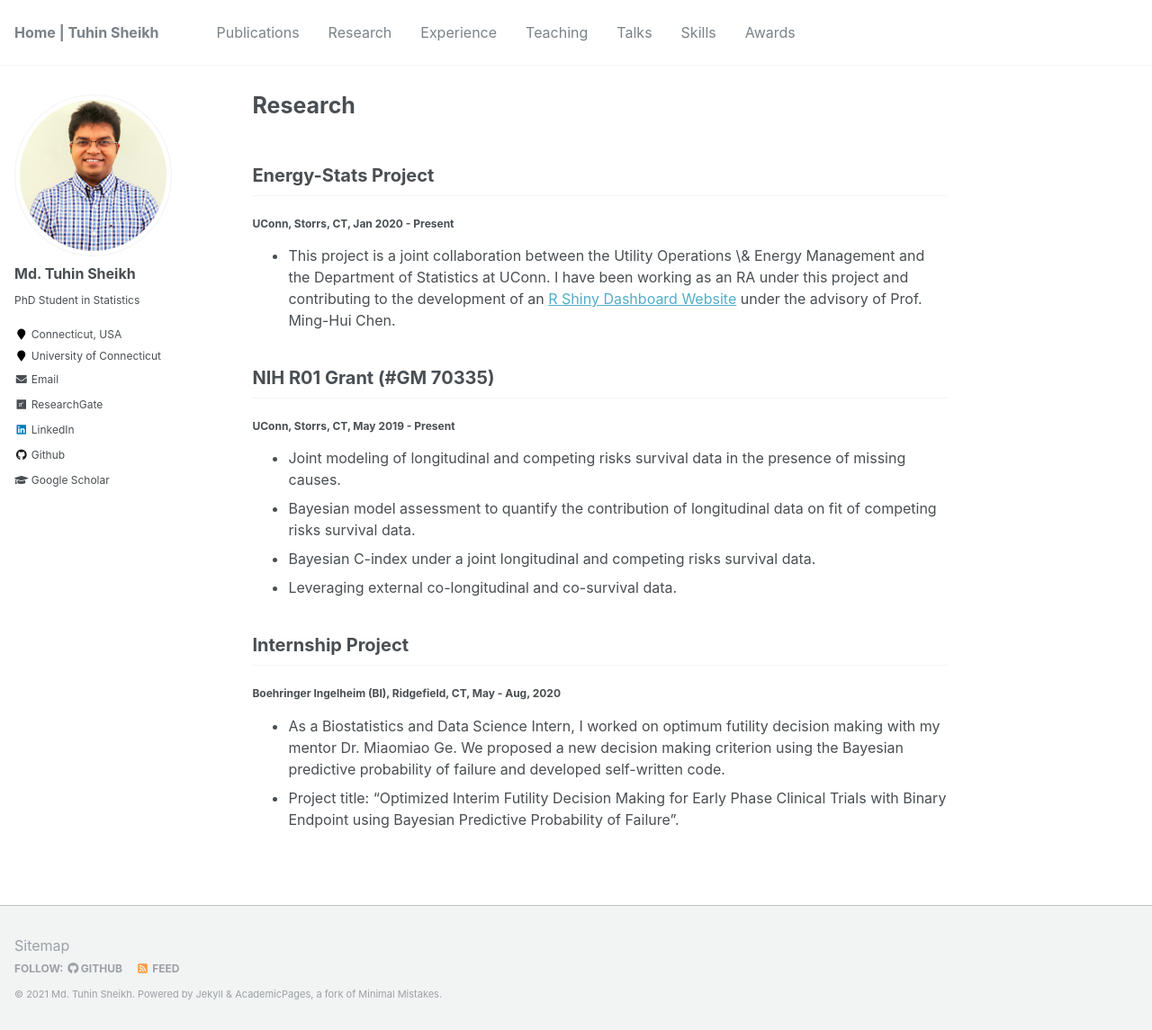
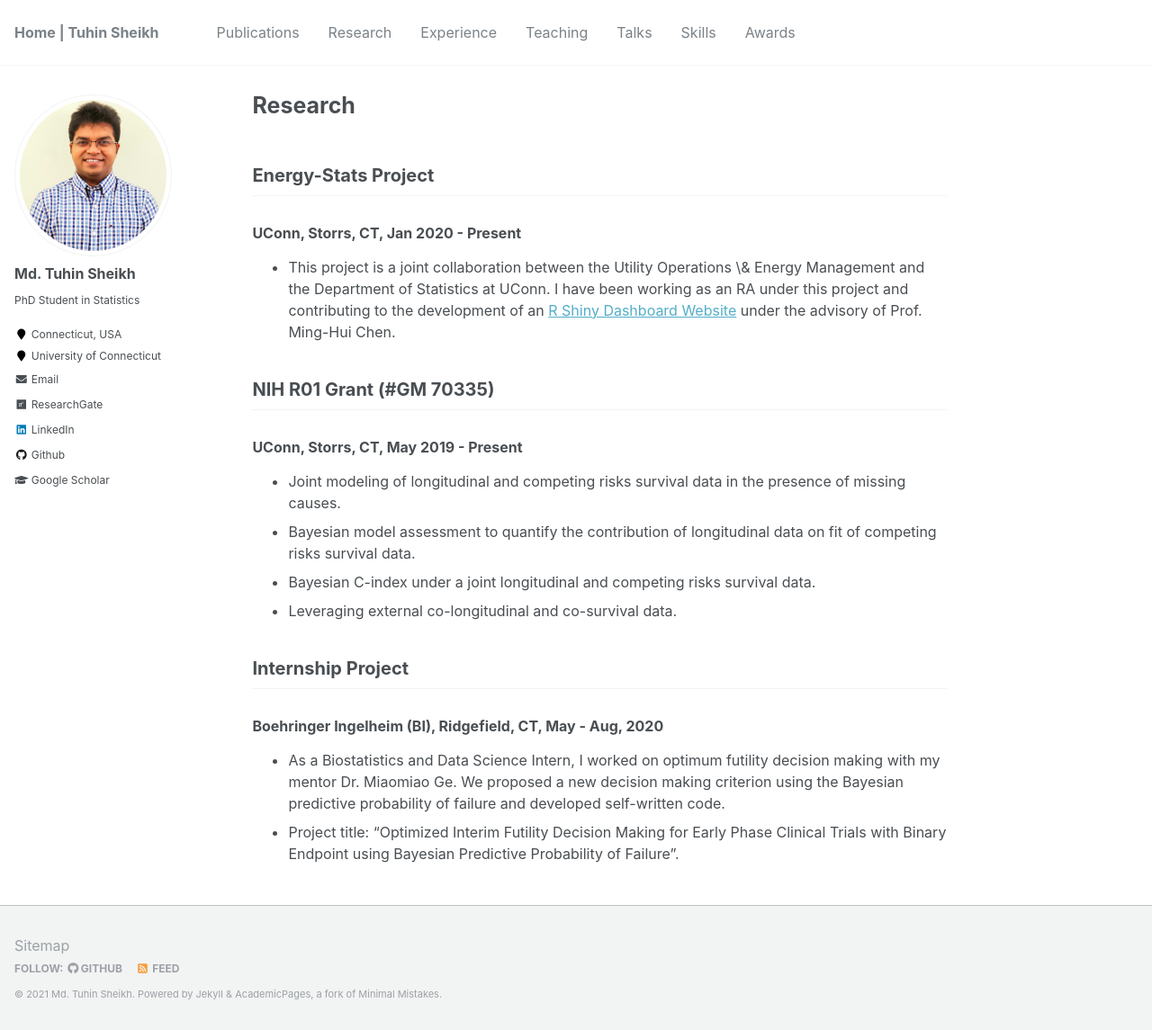
Before and after one commit to mdtuhinsheikh/mdtuhinsheikh.github.io, a Jekyll site: the page built from _pages/research.md, in a window 1280 px wide and 1145 px high. Shown: the whole window at 90% size. Built offline with Jekyll 4.4.1, drawn with Linux system fonts in a browser that asks for light colours.

```diff
--- a/_pages/research.md
+++ b/_pages/research.md
@@ -5,17 +5,17 @@ author_profile: true
 ---
 
 ## Energy-Stats Project
-#### UConn, Storrs, CT, Jan 2020 - Present
+### UConn, Storrs, CT, Jan 2020 - Present
 - This project is a joint collaboration between the Utility Operations \& Energy Management and the Department of Statistics at UConn. I have been working as an RA under this project and contributing to the development of an [R Shiny Dashboard Website](\href{https://energystats.fo.uconn.edu/}{https://energystats.fo.uconn.edu/}) under the advisory of Prof. Ming-Hui Chen.
 
 ## NIH R01 Grant (\#GM 70335)
-#### UConn, Storrs, CT, May 2019 - Present
+### UConn, Storrs, CT, May 2019 - Present
 - Joint modeling of longitudinal and competing risks survival data in the presence of missing causes.
 - Bayesian model assessment to quantify the contribution of longitudinal data on fit of competing risks survival data.
 - Bayesian C-index under a joint longitudinal and competing risks survival data.
 - Leveraging external co-longitudinal and co-survival data.
 
 ## Internship Project
-#### Boehringer Ingelheim (BI), Ridgefield, CT, May - Aug, 2020
+### Boehringer Ingelheim (BI), Ridgefield, CT, May - Aug, 2020
 - As a Biostatistics and Data Science Intern, I worked on optimum futility decision making with my mentor Dr. Miaomiao Ge. We proposed a new decision making criterion using the Bayesian predictive probability of failure and developed self-written code.
 - Project title: "Optimized Interim Futility Decision Making for Early Phase Clinical Trials with Binary Endpoint using Bayesian Predictive Probability of Failure".
```
